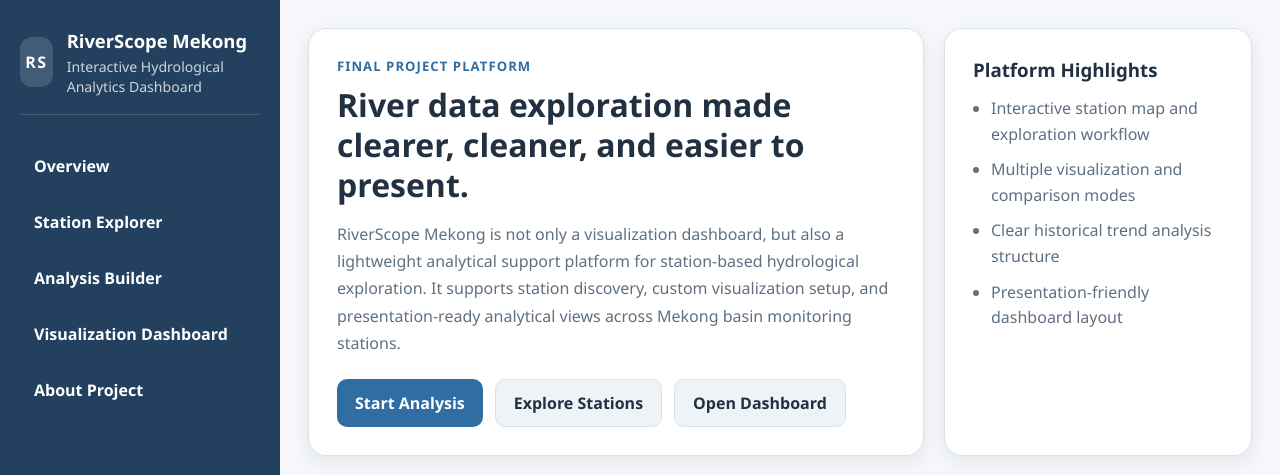
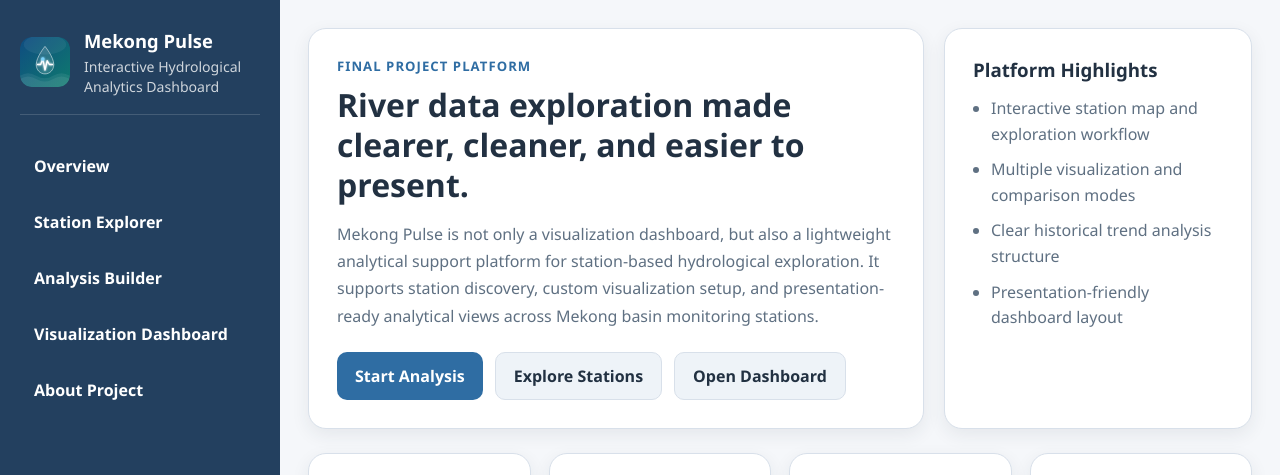
Before and after one commit to aidanabekkereyeva/MekongPulse, a Flask app: page / in a window 1280 px wide. Shown: the top 475 px of the page. Run offline with Flask 3, Linux system fonts and the light colour scheme; some libraries are stand-ins or nearby versions.

Commit message:
added logo and renamed the project

```diff
--- a/static/css/style.css
+++ b/static/css/style.css
@@ -89,12 +89,17 @@ button {
   width: 50px;
   height: 50px;
   border-radius: 12px;
-  background: rgba(255, 255, 255, 0.14);
   display: flex;
   align-items: center;
   justify-content: center;
-  font-weight: 700;
-  letter-spacing: 0.08em;
+  flex-shrink: 0;
+}
+
+.logo-img {
+  width: 50px;
+  height: 50px;
+  border-radius: 12px;
+  display: block;
 }
 
 .site-title {
@@ -236,6 +241,13 @@ button {
 
 .strong-secondary {
   background: #e9f0f7;
+}
+
+.save-viz-btn {
+  padding: 8px 14px;
+  font-size: 0.82rem;
+  font-weight: 500;
+  opacity: 0.8;
 }
 
 /* Overview cards */
--- a/templates/index.html
+++ b/templates/index.html
@@ -3,7 +3,7 @@
 <head>
   <meta charset="UTF-8" />
   <meta name="viewport" content="width=device-width, initial-scale=1.0" />
-  <title>RiverScope Mekong</title>
+  <title>Mekong Pulse</title>
 
   <link rel="stylesheet" href="../static/css/style.css" />
   <script src="https://cdnjs.cloudflare.com/ajax/libs/PapaParse/5.3.0/papaparse.min.js"></script>
@@ -15,9 +15,11 @@
   <div class="page-layout">
     <aside id="sidebar" class="sidebar expanded">
       <div class="sidebar-top">
-        <div class="logo-box">RS</div>
+        <div class="logo-box">
+          <img src="../static/img/logo.svg" alt="Mekong Pulse Logo" class="logo-img"/>
+        </div>
         <div>
-          <h1 class="site-title">RiverScope Mekong</h1>
+          <h1 class="site-title">Mekong Pulse</h1>
           <p class="site-subtitle">Interactive Hydrological Analytics Dashboard</p>
         </div>
       </div>
@@ -43,7 +45,7 @@
           <p class="section-label">Final Project Platform</p>
           <h2>River data exploration made clearer, cleaner, and easier to present.</h2>
           <p>
-  RiverScope Mekong is not only a visualization dashboard, but also a lightweight analytical support platform for station-based hydrological exploration. It supports station discovery, custom visualization setup, and presentation-ready analytical views across Mekong basin monitoring stations.
+  Mekong Pulse is not only a visualization dashboard, but also a lightweight analytical support platform for station-based hydrological exploration. It supports station discovery, custom visualization setup, and presentation-ready analytical views across Mekong basin monitoring stations.
 </p>
           <div class="hero-buttons">
             <button class="primary-btn custom-visualization-setup-icon">Start Analysis</button>
@@ -132,7 +134,7 @@
           <div class="info-panel">
             <h3>Purpose</h3>
            <p>
-  RiverScope Mekong is not only a visualization dashboard, but also a lightweight analytical support platform for station-based hydrological exploration.
+  Mekong Pulse is not only a visualization dashboard, but also a lightweight analytical support platform for station-based hydrological exploration.
 </p>
           </div>
 
@@ -215,8 +217,8 @@
           <div id="visualization-details" class="visualization-details"></div>
 
           <div class="action-row">
-           <button id="add-to-dashboard-btn" class="primary-btn">Save This Visualization</button>
-            <button id="start-visualization-btn" class="secondary-btn strong-secondary">Generate Visualization</button>
+            <button id="start-visualization-btn" class="primary-btn">Generate Visualization</button>
+            <button id="add-to-dashboard-btn" class="secondary-btn save-viz-btn">Save This Visualization</button>
           </div>
 
           <p class="warning-alert" id="select-category-and-station-alert">Please select both category and station before continuing.</p>
@@ -345,7 +347,7 @@
           <div class="info-panel">
             <h3>Project Aim</h3>
             <p>
-              RiverScope Mekong was redesigned to provide a more structured and visually appealing way to explore river-related historical data across multiple stations in the Mekong basin.
+              Mekong Pulse was redesigned to provide a more structured and visually appealing way to explore river-related historical data across multiple stations in the Mekong basin.
             </p>
           </div>
 
```
Also changed, not shown: static/img/logo.svg (added).
